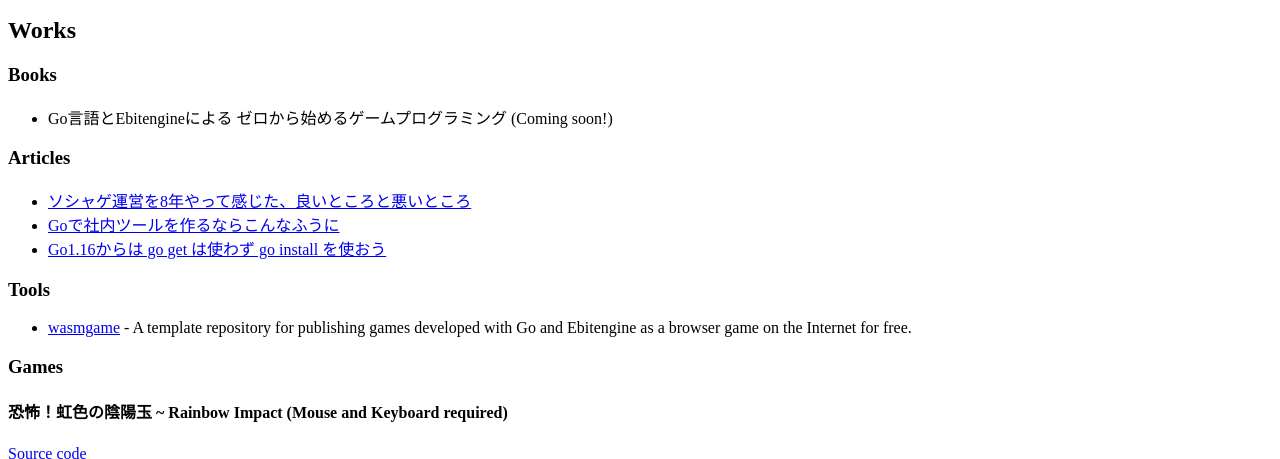
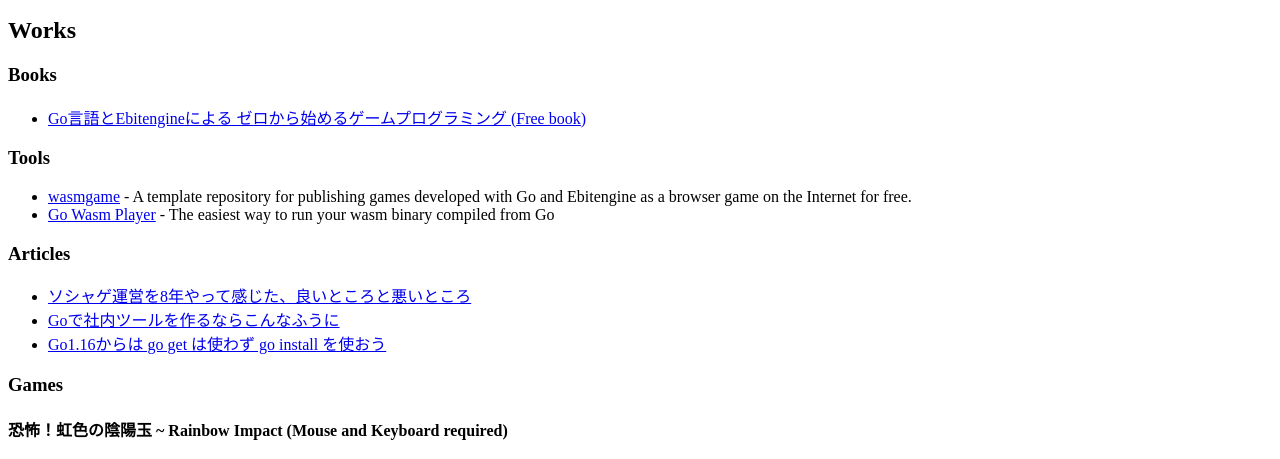
Before and after one commit to eihigh/eihigh, a plain HTML site: page index.html in a window 1280 px wide. Shown: the part 835-1294 px from the top of the page. Drawn offline with Linux system fonts and the light colour scheme.

Commit message:
add book, tool

```diff
--- a/index.html
+++ b/index.html
@@ -75,7 +75,17 @@
 	<h2>Works</h2>
 	<h3>Books</h3>
 	<ul>
-		<li>Go言語とEbitengineによる ゼロから始めるゲームプログラミング (Coming soon!)</li>
+		<li>
+			<a href="https://zenn.dev/eihigh/books/ebitengine-book">
+				Go言語とEbitengineによる ゼロから始めるゲームプログラミング (Free book)
+			</a>
+		</li>
+	</ul>
+
+	<h3>Tools</h3>
+	<ul>
+		<li><a href="https://github.com/eihigh/wasmgame">wasmgame</a> - A template repository for publishing games developed with Go and Ebitengine as a browser game on the Internet for free.</li>
+		<li><a href="https://go-wasm-player.pages.dev">Go Wasm Player</a> - The easiest way to run your wasm binary compiled from Go</li>
 	</ul>
 
 	<h3>Articles</h3>
@@ -89,11 +99,6 @@
 		<li>
 			<a href="https://qiita.com/eihigh/items/9fe52804610a8c4b7e41">Go1.16からは go get は使わず go install を使おう</a>
 		</li>
-	</ul>
-
-	<h3>Tools</h3>
-	<ul>
-		<li><a href="https://github.com/eihigh/wasmgame">wasmgame</a> - A template repository for publishing games developed with Go and Ebitengine as a browser game on the Internet for free.</li>
 	</ul>
 
 	<h3>Games</h3>
```
